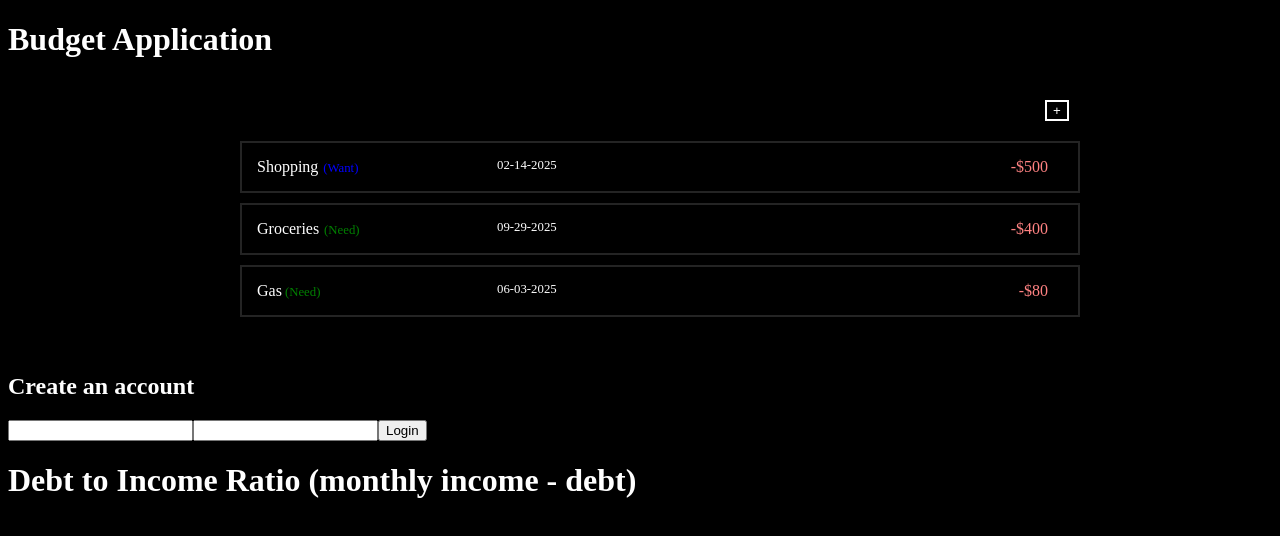
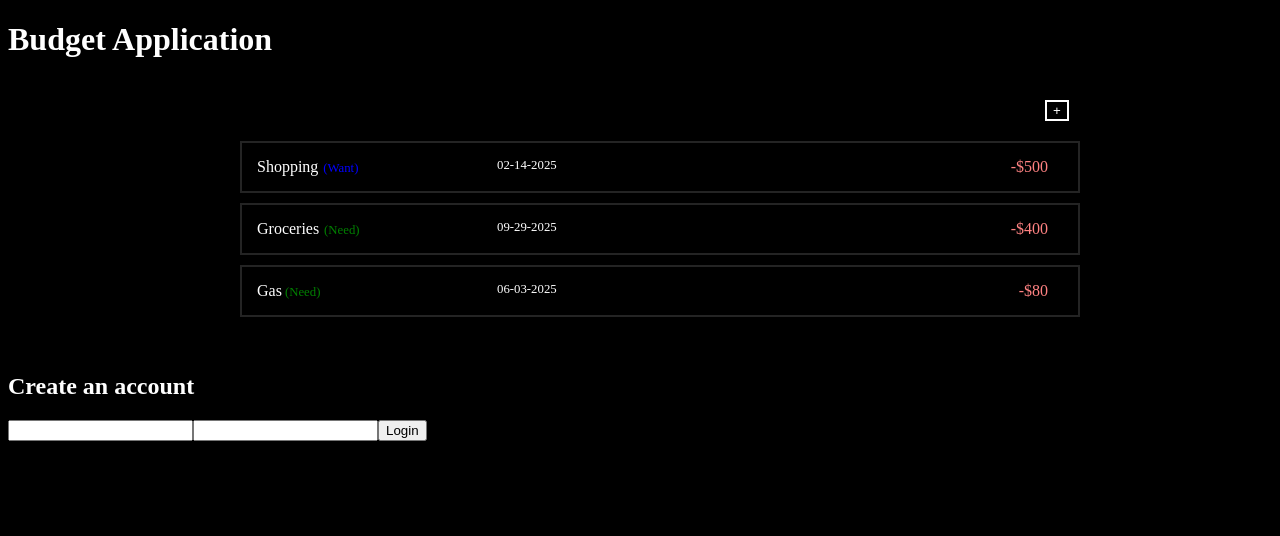
Before and after one commit to IgItIsKyi/BudgetApplication, a React (Vite) app in the folder budget-app/: page / in a window 1280 px wide. Shown: the top 536 px of the page. Built offline with nearby package versions, Linux system fonts and the light colour scheme.

Commit message:
removal of DTIRatio component

```diff
--- a/budget-app/client/src/components/homepage/dtiratio.tsx
+++ /dev/null
@@ -1,11 +0,0 @@
-
-function DTIRatio() {
-
-  return (
-    <>
-      <h1>Debt to Income Ratio (monthly income - debt)</h1>
-    </>
-  )
-}
-
-export default DTIRatio
--- a/budget-app/client/src/ui/main.tsx
+++ b/budget-app/client/src/ui/main.tsx
@@ -1,6 +1,5 @@
 import { StrictMode } from 'react'
 import { createRoot } from 'react-dom/client'
-import DTIRatio from '../components/homepage/dtiratio.tsx'
 import Title from '../components/title.tsx';
 import Registration  from '../components/Launchpage/registration.tsx';
 import Bills from '../components/homepage/bills.tsx'
@@ -11,6 +10,5 @@ createRoot(document.getElementById('root')!).render(
     <Title />
     <Bills />
     <Registration />
-    <DTIRatio />
   </StrictMode>,
 )
```
